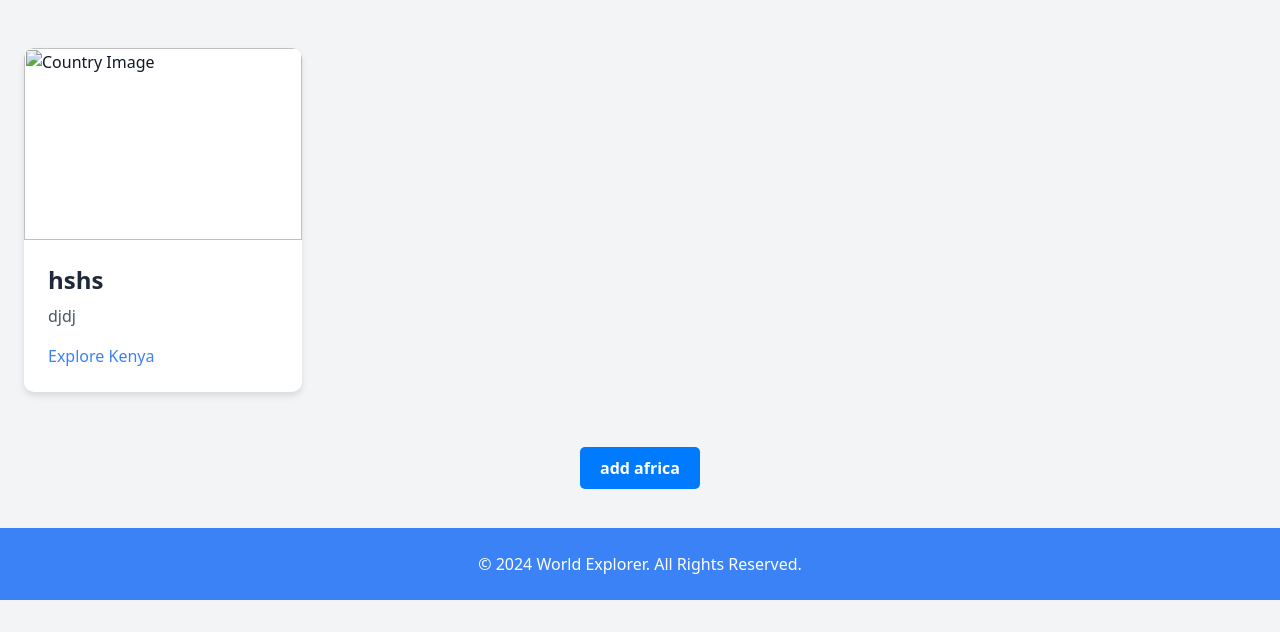
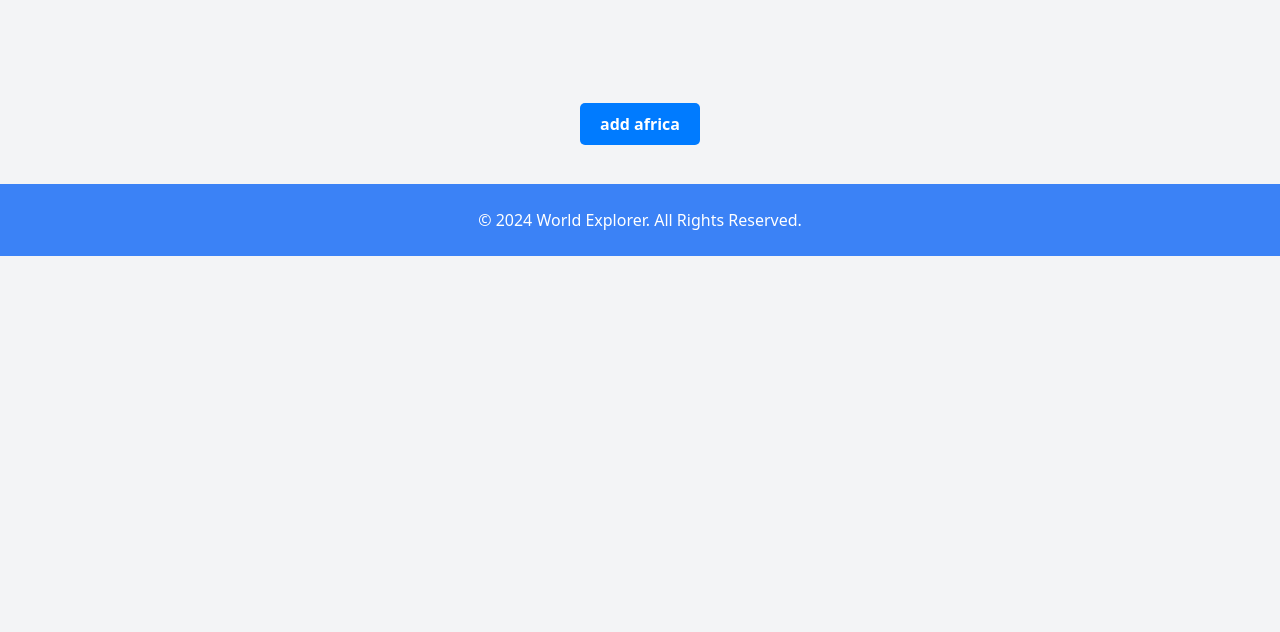
Before and after one commit to MohamedHanafiAlaoui/AfricaG-o-JuniorV2, a PHP site: page /userville.php in a window 1280 px wide. Shown: the part 98-730 px from the top of the page. Run offline with PHP 8.4, Linux system fonts and the light colour scheme; data that the repository does not hold is empty; some libraries are stand-ins or nearby versions.

Commit message:
modified

```diff
--- a/userville.php
+++ b/userville.php
@@ -130,16 +130,7 @@ $continents = $continentObj->getAllContinents();
 
       <!-- Country Card 1 with 3D effect -->
 
-      <div class="country-card">
-        <div class="card">
-          <img src="" alt="Country Image" class="w-full h-48 object-cover rounded-t-lg">
-          <div class="p-6">
-            <h3 class="text-2xl font-semibold text-gray-800">hshs</h3>
-            <p class="text-gray-600 mt-2">djdj</p>
-            <a href="#" class="text-blue-500 hover:text-blue-600 mt-4 inline-block">Explore Kenya</a>
-          </div>
-        </div>
-      </div>
+
 
 
     </div>
```
